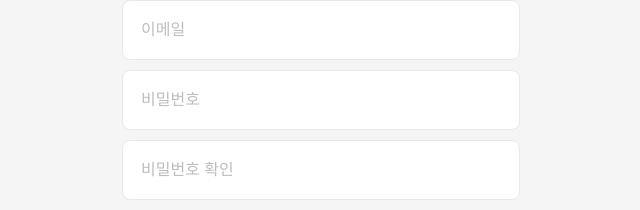
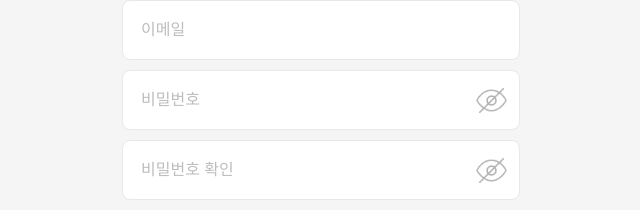
Before and after one commit to yunseochnn/DPIDE-frontend, a React (Vite) app: page /sign-up in a window 1280 px wide. Shown: the part 260-470 px from the top of the page, without its empty margins (319-959 px from the left). Built offline with nearby package versions, Linux system fonts and the light colour scheme.

Commit message:
feat: 회원가입 비밀번호 보기 기능 구현

```diff
--- a/src/pages/SignUpPage/SignUp.style.ts
+++ b/src/pages/SignUpPage/SignUp.style.ts
@@ -62,6 +62,10 @@ export const SignUp_InputBox = styled.div`
       color: #bdbdbd;
     }
   }
+
+  img {
+    width: 35px;
+  }
 `;
 
 export const ErrorMessage = styled.div`
--- a/src/pages/SignUpPage/SignUp.tsx
+++ b/src/pages/SignUpPage/SignUp.tsx
@@ -12,6 +12,7 @@ import {
   SignUpWrapper,
 } from './SignUp.style';
 import { useForm } from 'react-hook-form';
+import { useState } from 'react';
 
 interface FormIF {
   email: string;
@@ -21,6 +22,8 @@ interface FormIF {
 }
 
 const SignUp = () => {
+  const [pwState, setPwState] = useState(false);
+  const [pwConfirmState, setPwConfirmState] = useState(false);
   const {
     register,
     handleSubmit,
@@ -32,6 +35,13 @@ const SignUp = () => {
     console.log(data);
   };
 
+  const onPasswordHandler = () => {
+    setPwState(!pwState);
+  };
+
+  const onPasswordConfirmHandler = () => {
+    setPwConfirmState(!pwConfirmState);
+  };
   return (
     <SignUpContainer>
       <SignUpWrapper>
@@ -57,8 +67,12 @@ const SignUp = () => {
             <SignUp_InputBox>
               <input
                 placeholder="비밀번호"
-                type="password"
+                type={pwState ? 'text' : 'password'}
                 {...register('password', { required: true, pattern: /^(?=.*[A-Za-z])(?=.*\d)[A-Za-z\d]{8,}$/ })}
+              />
+              <img
+                src={pwState ? '/src/assets/images/eye-light-on.png' : '/src/assets/images/eye-light-off.png'}
+                onClick={onPasswordHandler}
               />
             </SignUp_InputBox>
             {errors.password && errors.password?.type === 'required' && (
@@ -67,13 +81,18 @@ const SignUp = () => {
             {errors.password && errors.password?.type === 'pattern' && (
               <ErrorMessage>비밀번호는 최소 8자 이상이며, 문자와 숫자를 포함해야 합니다.</ErrorMessage>
             )}
+
             <SignUp_InputBox>
               <input
                 placeholder="비밀번호 확인"
-                type="password"
+                type={pwConfirmState ? 'text' : 'password'}
                 {...register('passwordConfirm', {
                   required: true,
                 })}
+              />
+              <img
+                src={pwConfirmState ? '/src/assets/images/eye-light-on.png' : '/src/assets/images/eye-light-off.png'}
+                onClick={onPasswordConfirmHandler}
               />
             </SignUp_InputBox>
             {errors.passwordConfirm && errors.passwordConfirm?.type === 'required' && (
```
